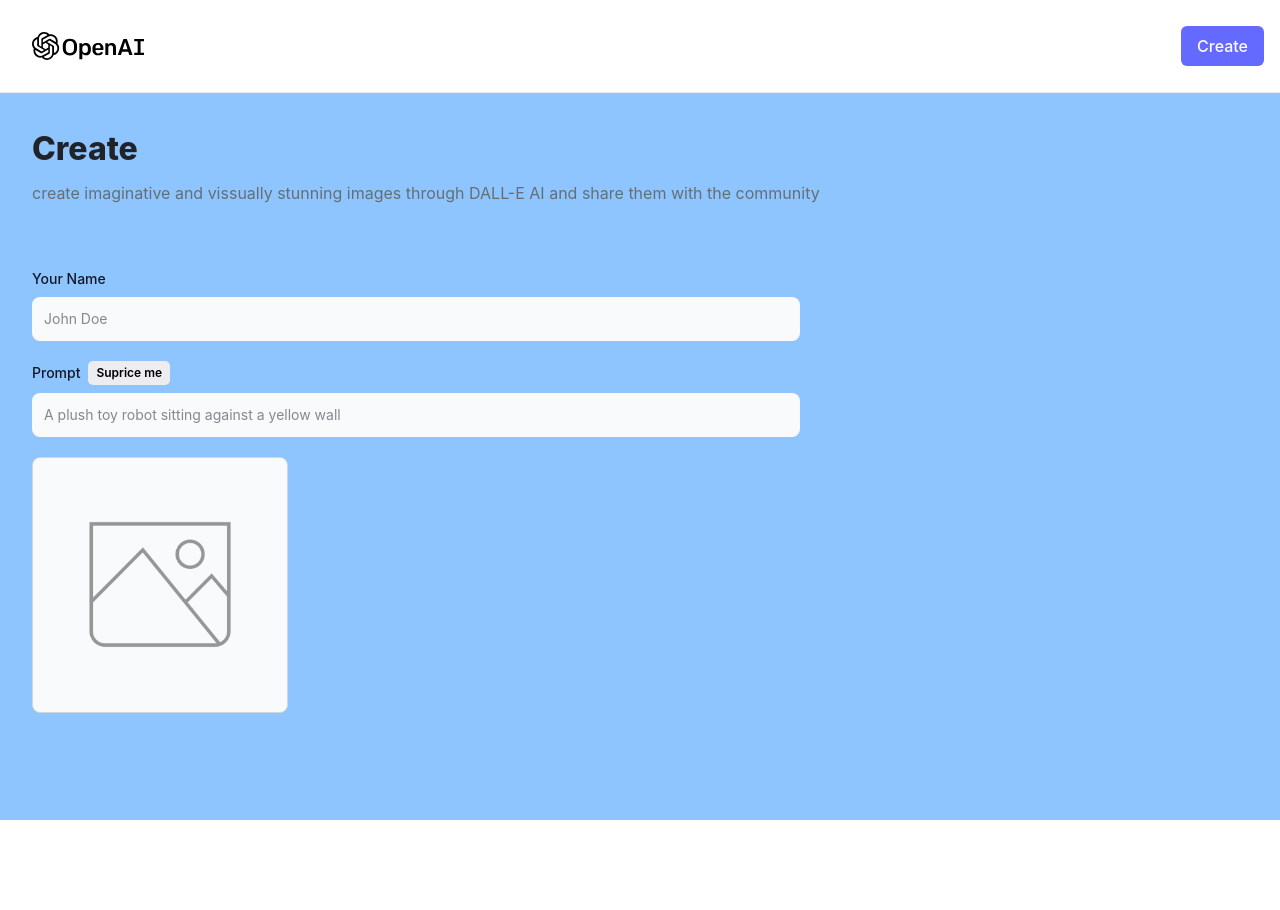
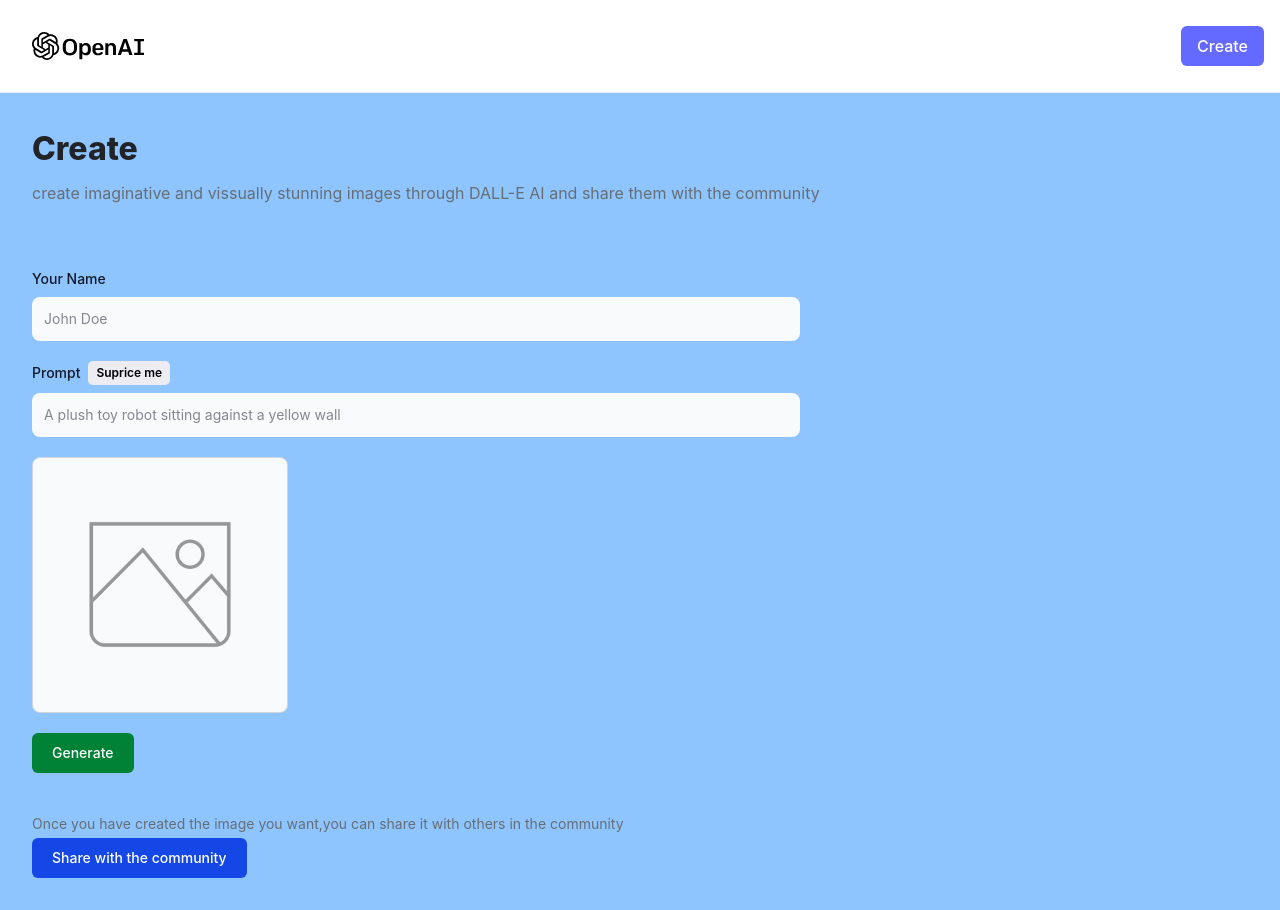
Before and after one commit to AshanMadusanka0/AI-Image-Generative-Web-Apllication, a React (Vite) app: page /create-post in a window 1280 px wide. Before the commit the page ends 820 px from the top, so only its background shows below. Built offline with nearby package versions, Linux system fonts and the light colour scheme; a web font is replaced by a local one.

Commit message:
Create post  frontend section Completed

```diff
--- a/src/components/FormField.jsx
+++ b/src/components/FormField.jsx
@@ -17,6 +17,7 @@ const FormField = ({labelName,type,name,placeholder,value,handleChange,isSurpris
                 onClick={handleSurpriseMe}
                 className="font-semibold text-xs bg-[#ECECF1] py-1 px-2 rounded-[5px] text-black">
                     Suprice me
+
                 </button>
               )}
             </div>
--- a/src/pages/CreatePost.jsx
+++ b/src/pages/CreatePost.jsx
@@ -24,12 +24,19 @@ const handleSubmit = () => {
 }
 
 const handleChange = (e) => {
+  setForm({ ...form, [e.target.name]: e.target.value })
 }
 
 const handleSurpriseMe = () => {
+  const randomPrompt = getRandomPrompt(form.prompt);
+  setForm({ ...form, prompt: randomPrompt });
+
 
 }
 
+const generateImage  = () =>{
+
+}
 
   return(
   <section className='max-w-7xl mx-auto'>
@@ -88,6 +95,34 @@ const handleSurpriseMe = () => {
 
         </div>
        </div>
+
+        <div className="mt-5 flex gap-5">
+         <button type="button"
+         onClick={generateImage}
+         className="text-white bg-green-700 font-medium
+         rounded-md text-sm w-full sm:w-auto px-5 py-2.5 text-center"
+        >
+
+          {generatingImg ? 'Generating..':'Generate'}
+
+         </button>
+       </div>
+
+       <div className="mt-10">
+        <p className='mt-1 text-[#666e75] text-[14px]'>
+          Once you have created the image you want,you can share
+          it with others in the community
+        </p>
+
+        <button
+        type="submit"
+        className="mt-1 text-white bg-blue-700 font-medium
+         rounded-md text-sm w-full sm:w-auto px-5 py-2.5 text-center"
+        >
+         {loading ? 'Sharing...' : 'Share with the community'}
+        </button>
+       </div>
+
       </form>
 
   </section>
--- a/src/utils/index.js
+++ b/src/utils/index.js
@@ -1,11 +1,11 @@
-import {surpriseMePrompts} from '../constants';
+import { surpriseMePrompts } from '../constants';
 
 export function getRandomPrompt(prompt) {
-    const randomIndex = Math.floor(Math.random() * surpriseMePrompts.length);
+  const randomIndex = Math.floor(Math.random() * surpriseMePrompts.length);
+  const randomPrompt = surpriseMePrompts[randomIndex];
 
-    const getRandomPrompt = surpriseMePrompts[randomIndex];
+  // Avoid returning the same prompt
+  if (randomPrompt === prompt) return getRandomPrompt(prompt);
 
-    if(randomPrompt === prompt) return getRandomPrompt(prompt);
-
-    return randomPrompt;
+  return randomPrompt;
 }
```
